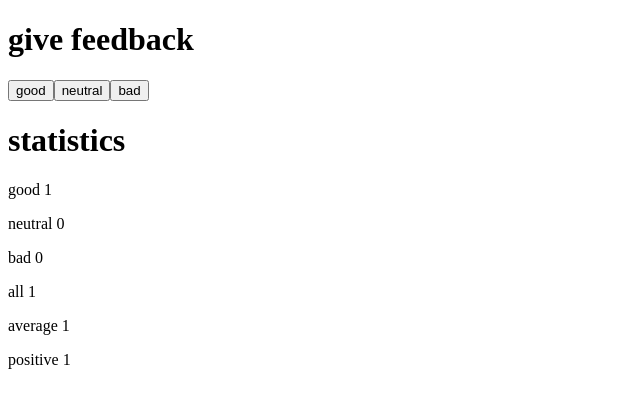
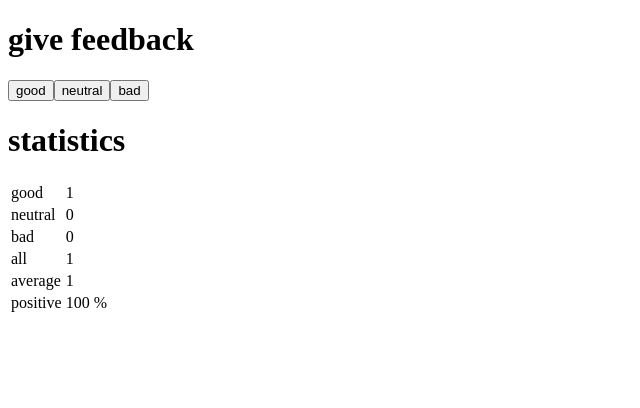
Before and after one commit to sunnad99/FSO-Part1, a React (Vite) app in the folder unicafe/: page / in a window 1280 px wide. Both pictures are taken after a click on the button "good". Shown: the top 408 px of the page, without its empty margins (0-640 px from the left). Built offline with nearby package versions, Linux system fonts and the light colour scheme.

Commit message:
feat: Completed Exercise 1.11

```diff
--- a/unicafe/src/App.jsx
+++ b/unicafe/src/App.jsx
@@ -14,9 +14,10 @@ const StatisticLine = ({ name, value }) => {
   console.log("Entered a single statistic component: ", name);
 
   return (
-    <p>
-      {name} {value}
-    </p>
+    <tr>
+      <td>{name}</td>
+      <td>{value}</td>
+    </tr>
   );
 };
 
@@ -36,17 +37,20 @@ const Statistics = ({ good, neutral, bad }) => {
 
   const all = good + neutral + bad;
   const average = (good - bad) / all || 0; // Ensures average remains 0 if not divisible
-  const positivePercentage = good / all || 0; // Ensures positive remains 0 if not divisible
+  const positivePercentage = (good / all || 0) * 100 + " %"; // Ensures positive remains 0 if not divisible
 
   return (
     <>
       {heading}
+
+      <table>
         <StatisticLine name="good" value={good} />
         <StatisticLine name="neutral" value={neutral} />
         <StatisticLine name="bad" value={bad} />
         <StatisticLine name="all" value={all} />
         <StatisticLine name="average" value={average} />
         <StatisticLine name="positive" value={positivePercentage} />
+      </table>
     </>
   );
 };
```
Lines whose indentation alone changed are shown as unchanged.
